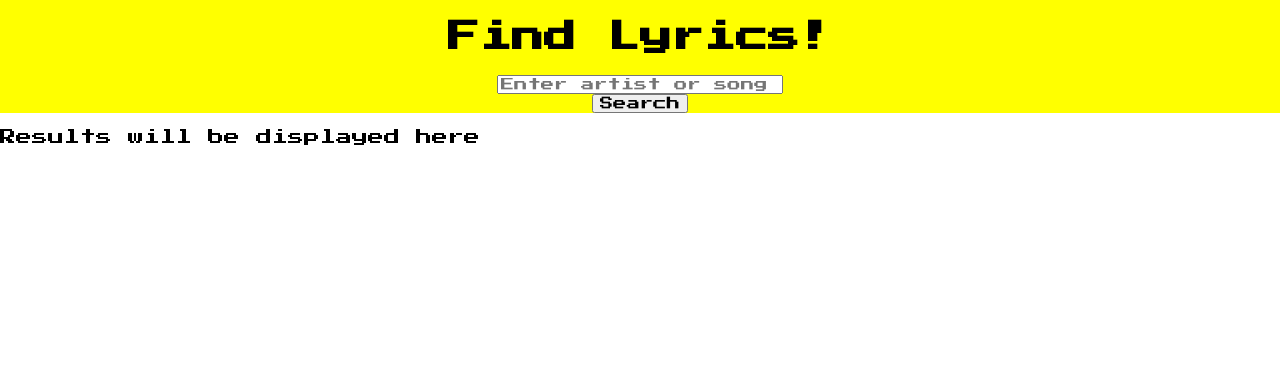
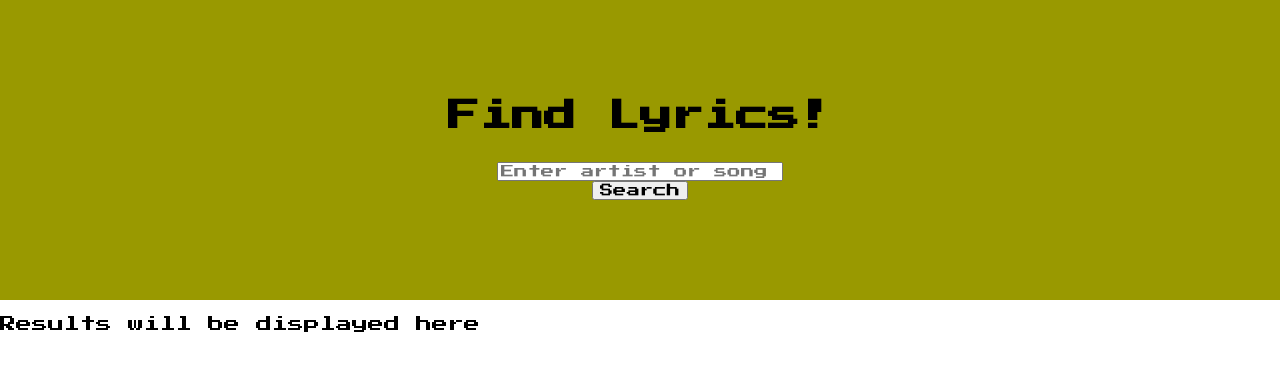
Before and after one commit to ugurduyar/lyricsearch, a plain HTML site: page index.html in a window 1280 px wide. Drawn offline with Linux system fonts and the light colour scheme.

Commit message:
header displaying done

```diff
--- a/style.css
+++ b/style.css
@@ -29,4 +29,24 @@ header {
   flex-direction: column;
   align-items: center;
   justify-content: center;
+  padding: 100px 0;
+  position: relative;
 }
+
+header::after {
+  content: "";
+  position: absolute;
+  top: 0;
+  left: 0;
+  width: 100%;
+  height: 100%;
+  background-color: rgba(0, 0, 0, 0.4);
+}
+
+header * {
+  z-index: 1;
+}
+
+header h1 {
+  margin: 0 0 30px;
+}
```
